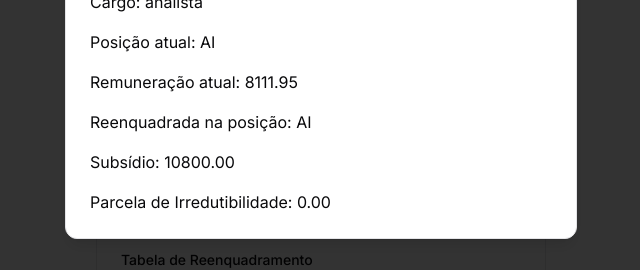
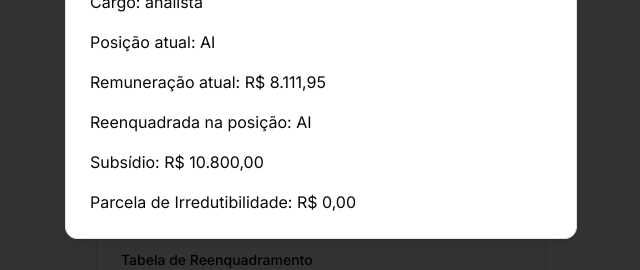
Before and after one commit to flaviomreis/reenquadramento-pgers, a Next.js app: page / in a window 1280 px wide. Both pictures are taken after a click on the button "Simular". Shown: the part 328-598 px from the top of the page, without its empty margins (319-959 px from the left). Built offline with nearby package versions, Linux system fonts and the light colour scheme.

Commit message:
format numbers in currency BRL: pt-BR

```diff
--- a/src/components/app/EmployeeForm.tsx
+++ b/src/components/app/EmployeeForm.tsx
@@ -554,12 +554,26 @@ export function EmployeeForm() {
           <div>Cargo: {simulationResult.cargo}</div>
           <div>Posição atual: {simulationResult.posicaoAtual}</div>
           <div>
-            Remuneração atual: {simulationResult.remuneracao?.toFixed(2)}
+            Remuneração atual:{" "}
+            {simulationResult.remuneracao?.toLocaleString("pt-BR", {
+              style: "currency",
+              currency: "BRL",
+            })}
           </div>
           <div>Reenquadrada na posição: {simulationResult.novaPosicao}</div>
-          <div>Subsídio: {simulationResult.subsidio?.toFixed(2)}</div>
           <div>
-            Parcela de Irredutibilidade: {simulationResult.parcela?.toFixed(2)}
+            Subsídio:{" "}
+            {simulationResult.subsidio?.toLocaleString("pt-BR", {
+              style: "currency",
+              currency: "BRL",
+            })}
+          </div>
+          <div>
+            Parcela de Irredutibilidade:{" "}
+            {simulationResult.parcela?.toLocaleString("pt-BR", {
+              style: "currency",
+              currency: "BRL",
+            })}
           </div>
         </DialogContent>
       </Dialog>
```
